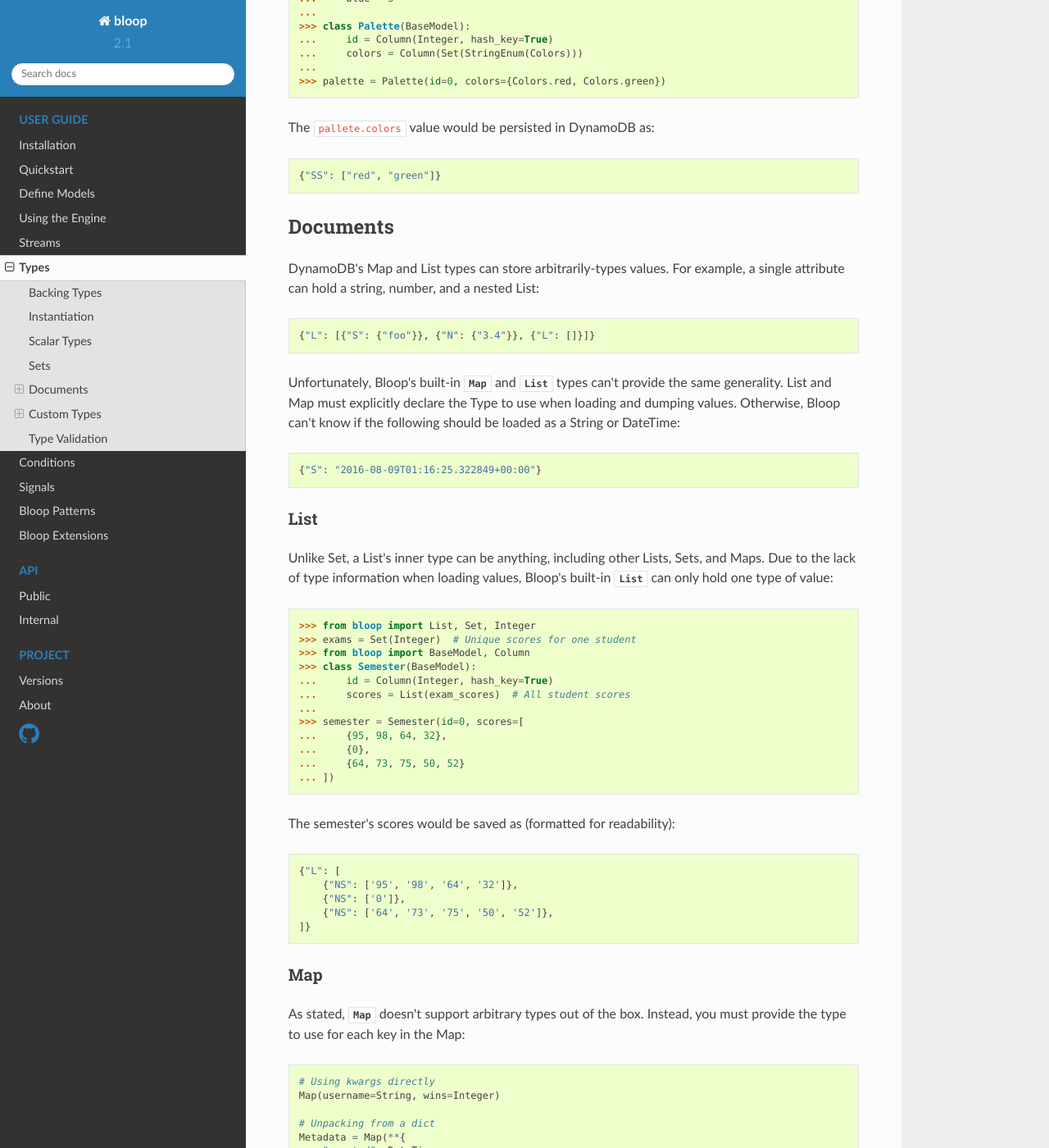
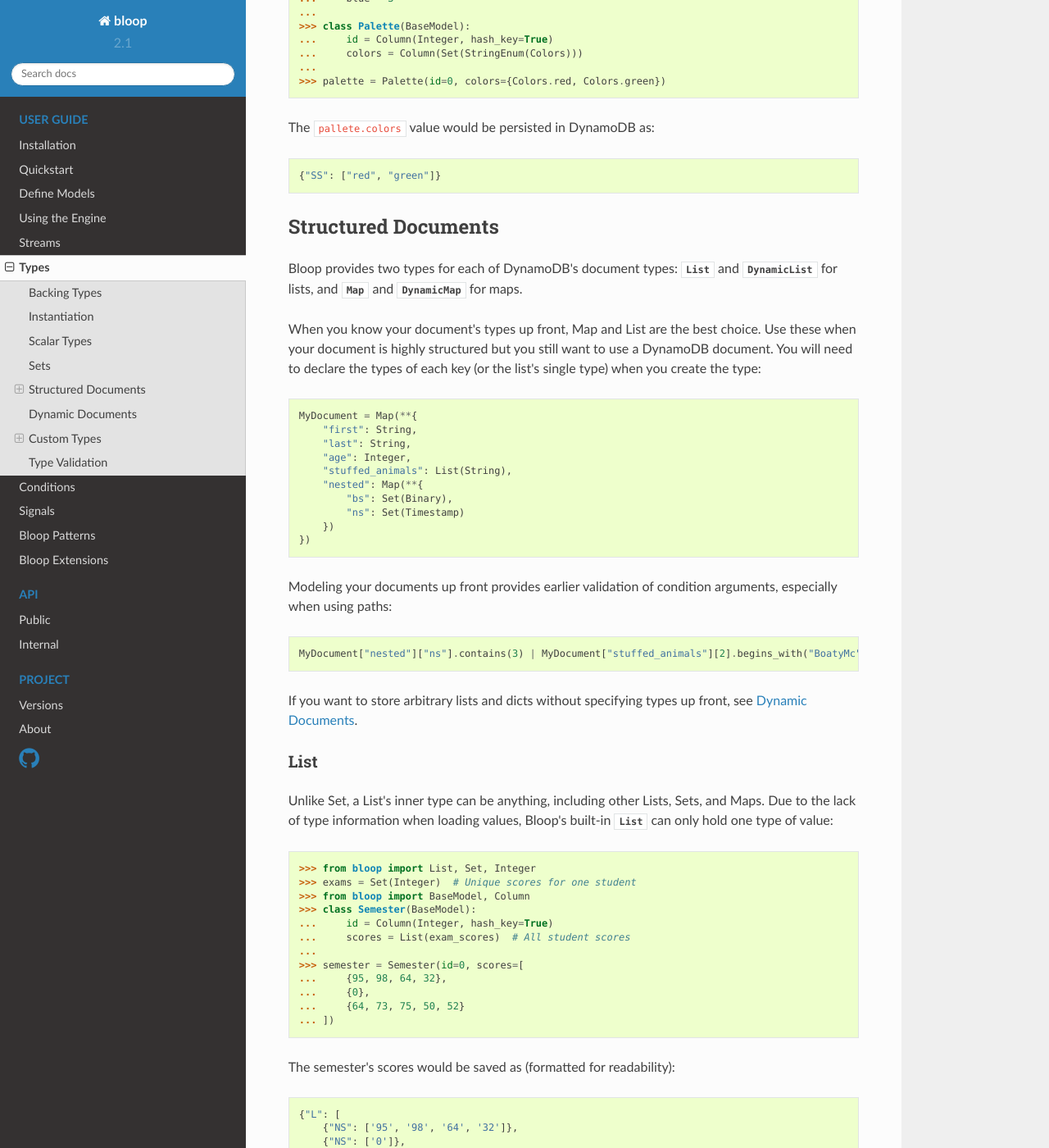
Before and after one commit to numberoverzero/bloop, a Sphinx documentation site: the page built from docs/user/types.rst, in a window 1280 px wide and 1400 px high, scrolled down 3324 px. Shown: the whole window at 82% size. Built offline with Sphinx 7.4.7 and the Read the Docs theme 2.0.0, drawn with Linux system fonts in a browser that asks for light colours; some of the changed text lies outside the part shown.

Commit message:
User Guide describes Map/List vs Dynamic versions #119

```diff
--- a/docs/user/types.rst
+++ b/docs/user/types.rst
@@ -11,6 +11,8 @@
 Bloop provides corresponding types, as well as a handful of useful derived types, such as DateTime and UUID.
 
 For the full list of built-in types, see :ref:`the Public API Reference <public-types>`.
+
+.. _backing-types:
 
 ===============
  Backing Types
@@ -184,21 +186,39 @@
     {"SS": ["red", "green"]}
 
 
-===========
- Documents
-===========
+.. _structured-documents:
 
-DynamoDB's Map and List types can store arbitrarily-types values.  For example, a single attribute can hold a string,
-number, and a nested List::
+======================
+ Structured Documents
+======================
 
-    {"L": [{"S": {"foo"}}, {"N": {"3.4"}}, {"L": []}]}
+Bloop provides two types for each of DynamoDB's document types:  :class:`~bloop.types.List` and
+:class:`~bloop.types.DynamicList` for lists, and :class:`~bloop.types.Map` and
+:class:`~bloop.types.DynamicMap` for maps.
 
-Unfortunately, Bloop's built-in :class:`~bloop.types.Map` and :class:`~bloop.types.List` types can't provide the same
-generality.  List and Map must explicitly declare the Type to use when loading and dumping values.  Otherwise, Bloop
-can't know if the following should be loaded as a String or DateTime::
+When you know your document's types up front, Map and List are the best choice.  Use these when your document is
+highly structured but you still want to use a DynamoDB document.
+You will need to declare the types of each key (or the list's single type) when you create the type:
 
-    {"S": "2016-08-09T01:16:25.322849+00:00"}
+.. code-block:: python
 
+    MyDocument = Map(**{
+        "first": String,
+        "last": String,
+        "age": Integer,
+        "stuffed_animals": List(String),
+        "nested": Map(**{
+            "bs": Set(Binary),
+            "ns": Set(Timestamp)
+        })
+    })
+
+Modeling your documents up front provides earlier validation of condition arguments, especially when using paths::
+
+    MyDocument["nested"]["ns"].contains(3) | MyDocument["stuffed_animals"][2].begins_with("BoatyMc")
+
+
+If you want to store arbitrary lists and dicts without specifying types up front, see :ref:`dynamic-documents`.
 
 ------
  List
@@ -286,6 +306,42 @@
     __ https://github.com/numberoverzero/bloop/issues/28
     __ https://forums.aws.amazon.com/thread.jspa?threadID=162907
     __ https://forums.aws.amazon.com/message.jspa?messageID=576069#576069
+
+.. _dynamic-documents:
+
+===================
+ Dynamic Documents
+===================
+
+As an alternative to :ref:`structured-documents`, you can use a :class:`~bloop.types.DynamicList` or
+:class:`~bloop.types.DynamicMap` when your data is unstructured:
+
+.. code-block:: python
+
+    class User(BaseModel):
+        ...
+        bio = Column(DynamicMap)
+
+    user.bio = {
+        "foo": [1, True, {b"23", b"24"}],
+        "in": {"j": "k"}
+    }
+
+
+Unfortunately, ``DynamicMap`` and ``DynamicList`` can only store the direct types for each DynamoDB backing type.
+These are:
+
+* :class:`~bloop.types.String`, :class:`~bloop.types.Number`, :class:`~bloop.types.Binary`,
+  :class:`~bloop.types.Boolean`
+* :class:`~bloop.types.Set(String)`, :class:`~bloop.types.Set(Number)`, :class:`~bloop.types.Set(Binary)`
+* :class:`~bloop.types.DynamicList`, :class:`~bloop.types.DynamicMap`
+
+This is because Bloop uses the type information from DynamoDB to load a python value.  For example, when loading this
+value, it could be a String or a DateTime (or another custom type)::
+
+    {"S": "2016-08-09T01:16:25.322849+00:00"}
+
+Therefore dynamic types will only load the most direct corresponding type for each :ref:`backing type<backing-types>`.
 
 .. _user-types-custom:
 
```
